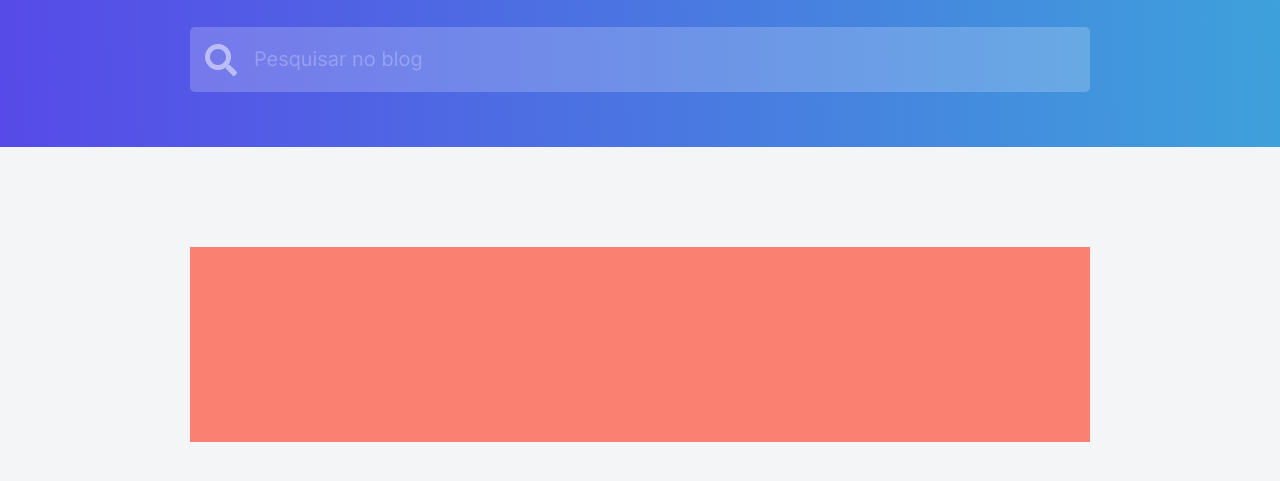
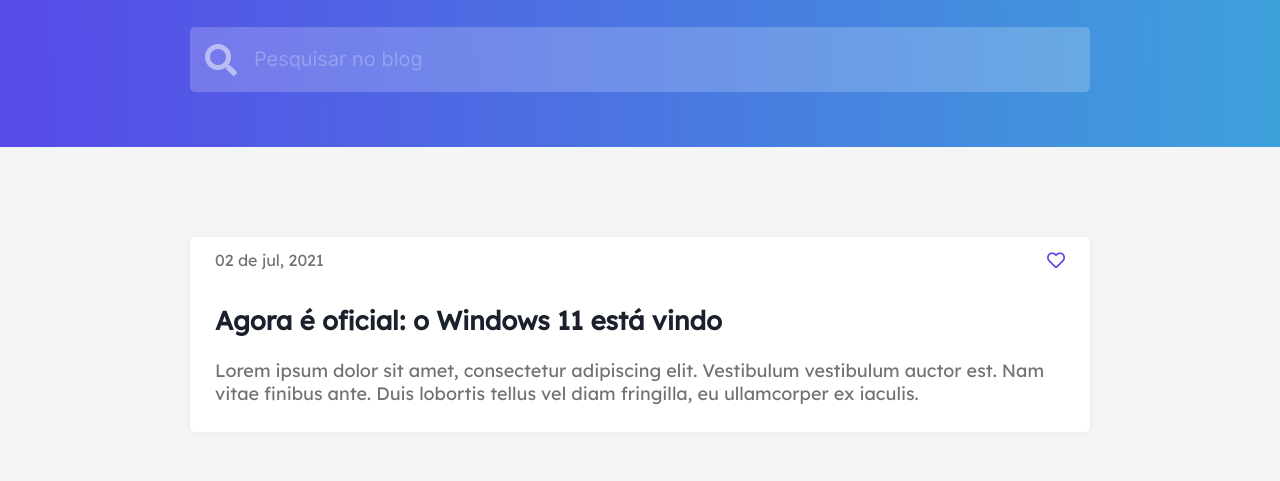
Before and after one commit to AlanGabHahn/desafio-1-figma, a plain HTML site: page index.html in a window 1280 px wide. Shown: the part 103-584 px from the top of the page. Drawn offline with Linux system fonts and the light colour scheme.

Commit message:
Ajustes na div da section

```diff
--- a/assets/css/style.css
+++ b/assets/css/style.css
@@ -71,10 +71,47 @@ header{
     width: 100%;
 }
 .box1{
+    display: flex;
+    flex-direction: column;
+    align-items: center;
     width: 900px;
     height: 195px;
-    margin-top: 100px;
-    background-color: salmon;
+    margin-top: 90px;
+    border-radius: 5px;
+    background: #fff;
+    box-shadow: 0px 0px 10px rgba(19, 19, 31, 0.05);
+}
+.top-box{
+    display: flex;
+    justify-content: space-between;
+    align-items: center;
+    width: 850px;
+    height: 60px;
+}
+.text-box{
+    display: flex;
+    flex-direction: column;
+    width: 850px;
+    height: 100%;
+}
+.date-box{
+    font-family: 'Lexend';
+    font-size: 16px;
+    color: #717171;
+}
+#logo-heart{
+    font-size: 18px;
+    color: #574ae8;
+}
+.title-text{
+    font-size: 26px;
+    font-family: 'Lexend';
+    color:#1a202c;
+}
+.text-box label{
+    font-family: 'Lexend';
+    font-size: 18px;
+    color: #717171;
 }
 
 
--- a/index.html
+++ b/index.html
@@ -23,7 +23,16 @@
         </header>
 
         <section id="geral">
-            <div class="box1"></div>
+            <div class="box1">
+                <div class="top-box">
+                    <div class="date-box">02 de jul, 2021</div>
+                    <i id="logo-heart" class="far fa-heart fa-1.8x" aria-hidden="true"></i>
+                </div>
+                <div class="text-box">
+                    <h1 class="title-text">Agora é oficial: o Windows 11 está vindo</h1>
+                    <label>Lorem ipsum dolor sit amet, consectetur adipiscing elit. Vestibulum vestibulum auctor est. Nam vitae finibus ante. Duis lobortis tellus vel diam fringilla, eu ullamcorper ex iaculis.</label>
+                </div>
+            </div>
         </section>
 
     </body>
```
